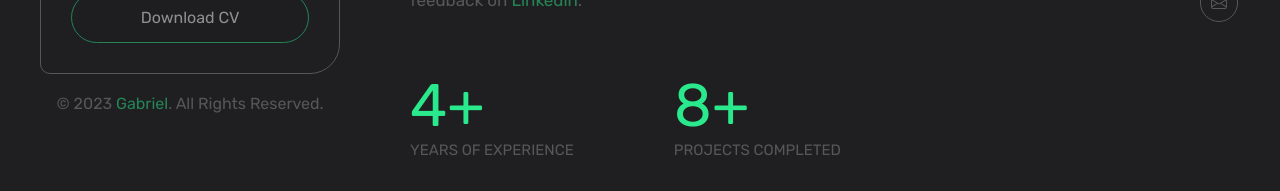
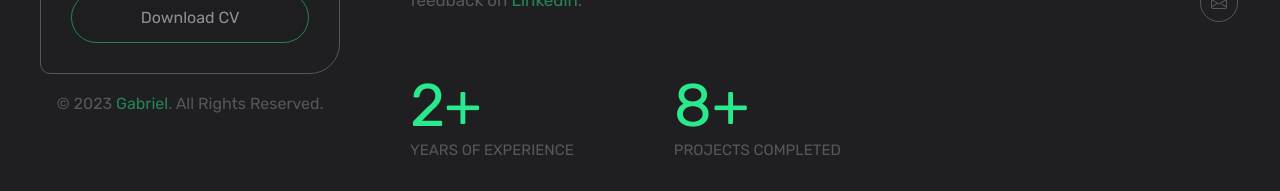
Before and after one commit to WebPerformer/next-new-portfolio, a Next.js app: page / in a window 1280 px wide. Shown: the part 487-678 px from the top of the page. Built offline with nearby package versions, Linux system fonts and the light colour scheme.

Commit message:
Update Hero.jsx

```diff
--- a/components/sections/landingSections/Hero.jsx
+++ b/components/sections/landingSections/Hero.jsx
@@ -27,7 +27,7 @@ function Hero() {
         <ScrollTrigger onEnter={() => setCounterOn(true)} onExit={() => setCounterOn(false)}>
           <div className="number-counter">
             <div className="number-container">
-              <div className="num">{counterOn && <CountUp start={0} end={4} duration={1} delay={0}/>}+</div>
+              <div className="num">{counterOn && <CountUp start={0} end={2} duration={1} delay={0}/>}+</div>
               <p>Years Of Experience</p>
             </div>
             <div className="number-container">
```
